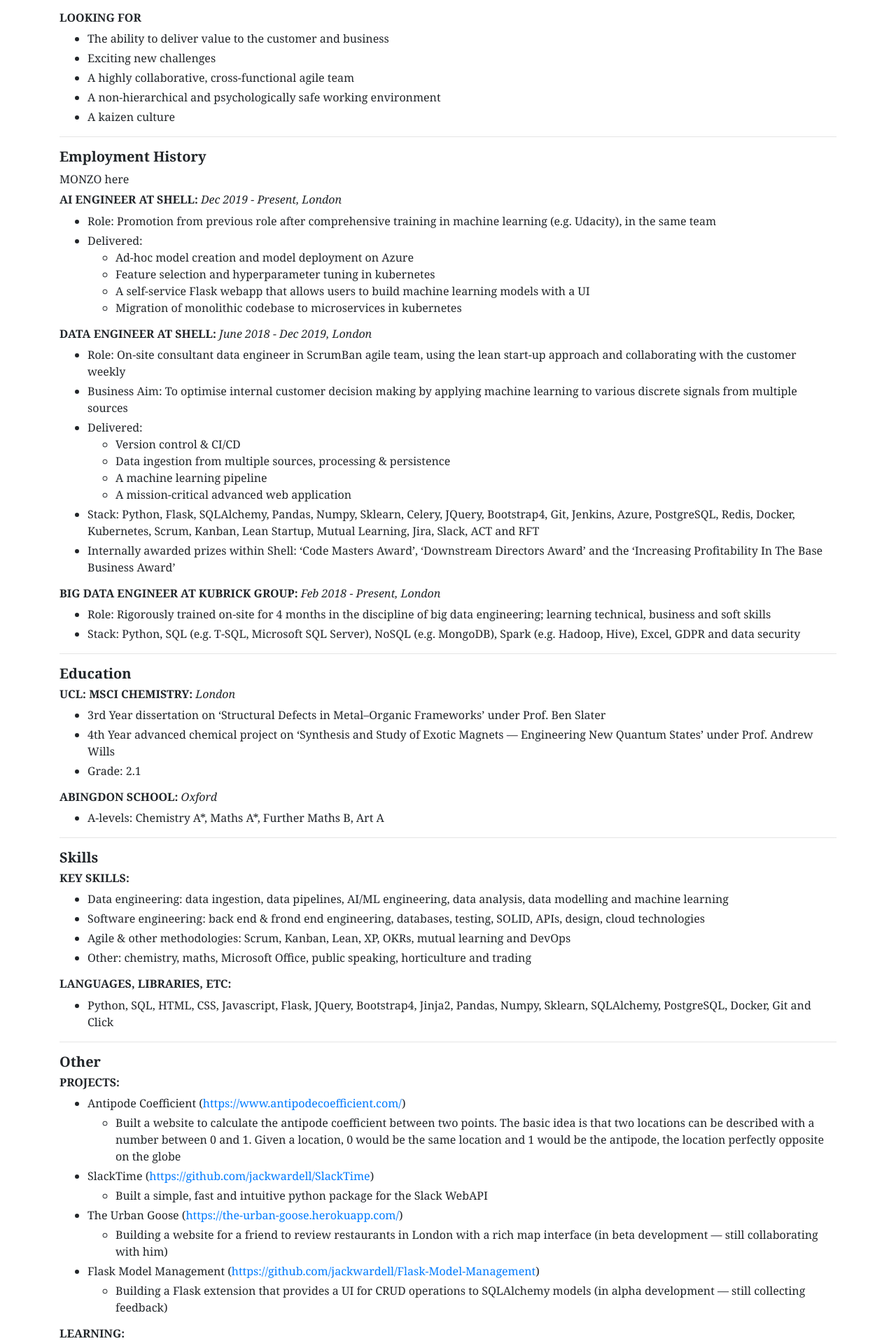
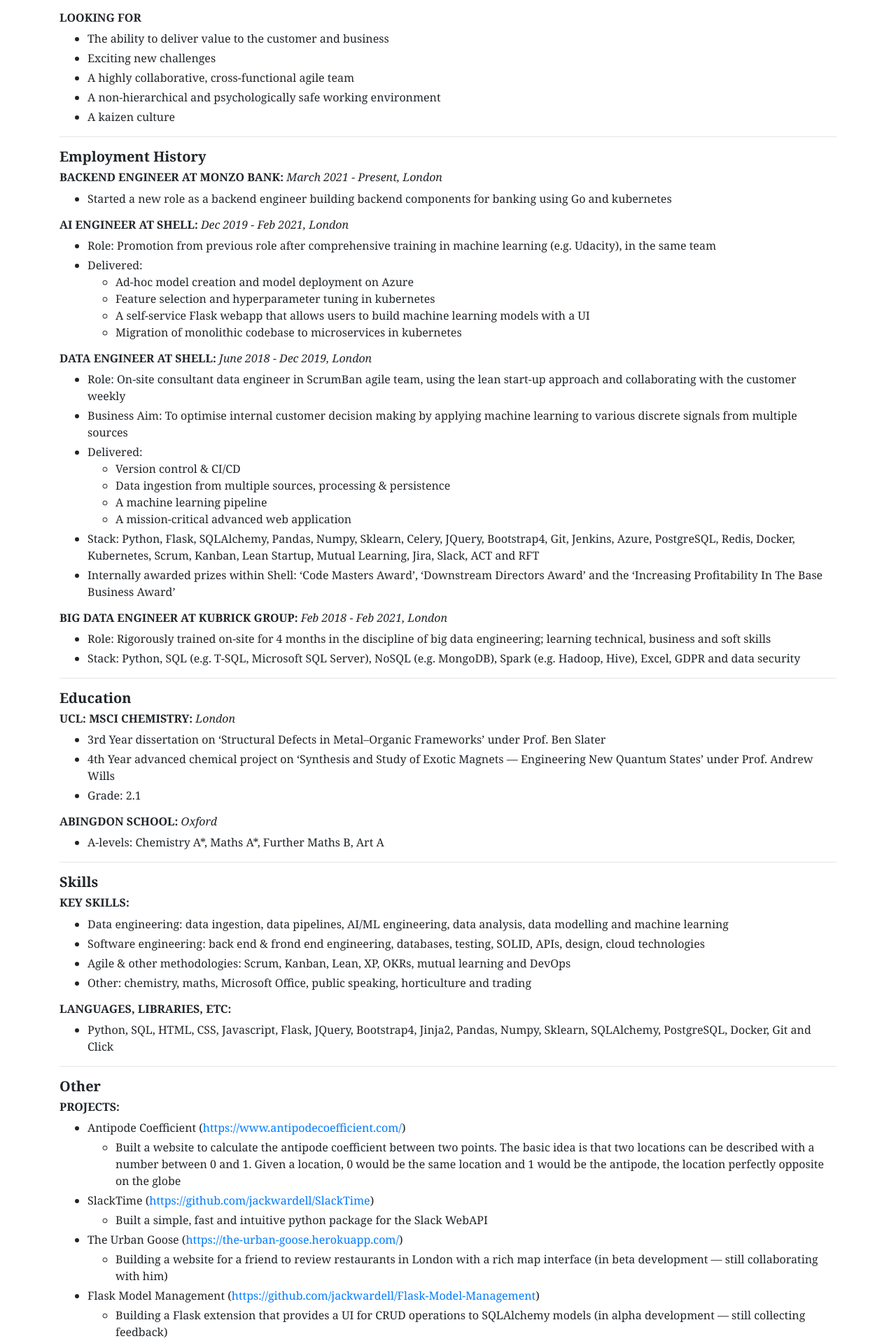
Before and after one commit to jackwardell/jackwardell, a Flask app: page / in a window 1280 px wide. Shown: the part 653-2570 px from the top of the page at 70% size. Run offline with Flask 2, Linux system fonts and the light colour scheme; some libraries are stand-ins or nearby versions.

Commit message:
adding monzo bank

```diff
--- a/app/templates/index.html
+++ b/app/templates/index.html
@@ -84,10 +84,13 @@
     <section class="my-3">
         <h5 class="section-title">Employment History</h5>
         <div class="my-2">
-            MONZO here
+            <h6 class="section-subtitle">Backend Engineer at Monzo Bank: <span class="sub-subtitle">March 2021 - Present, London</span></h6>
+            <ul>
+                <li class="my-1">Started a new role as a backend engineer building backend components for banking using Go and kubernetes</li>
+            </ul>
         </div>
         <div class="my-2">
-            <h6 class="section-subtitle">AI Engineer at Shell: <span class="sub-subtitle">Dec 2019 - Present, London</span></h6>
+            <h6 class="section-subtitle">AI Engineer at Shell: <span class="sub-subtitle">Dec 2019 - Feb 2021, London</span></h6>
             <ul>
                 <li class="my-1">Role: Promotion from previous role after comprehensive training in machine learning (e.g. Udacity), in the same team</li>
                 <li class="my-1">Delivered:
@@ -118,7 +121,7 @@
             </ul>
         </div>
         <div class="my-2">
-            <h6 class="section-subtitle">Big Data Engineer at Kubrick Group: <span class="sub-subtitle">Feb 2018 - Present, London</span></h6>
+            <h6 class="section-subtitle">Big Data Engineer at Kubrick Group: <span class="sub-subtitle">Feb 2018 - Feb 2021, London</span></h6>
             <ul>
                 <li class="my-1">Role: Rigorously trained on-site for 4 months in the discipline of big data engineering; learning technical, business and soft skills</li>
                 <li class="my-1">Stack: Python, SQL (e.g. T-SQL, Microsoft SQL Server), NoSQL (e.g. MongoDB), Spark (e.g. Hadoop, Hive), Excel, GDPR and data security
```
